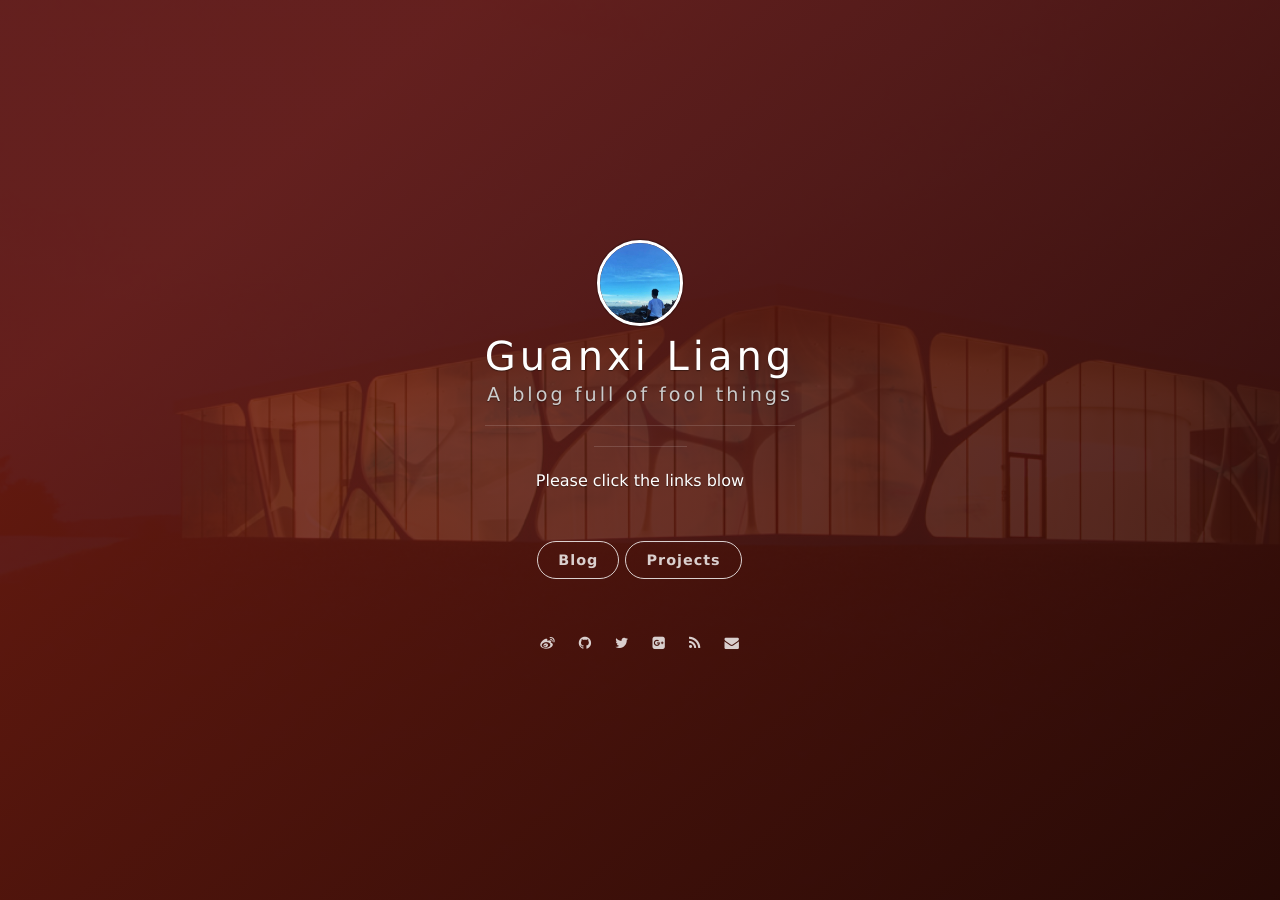
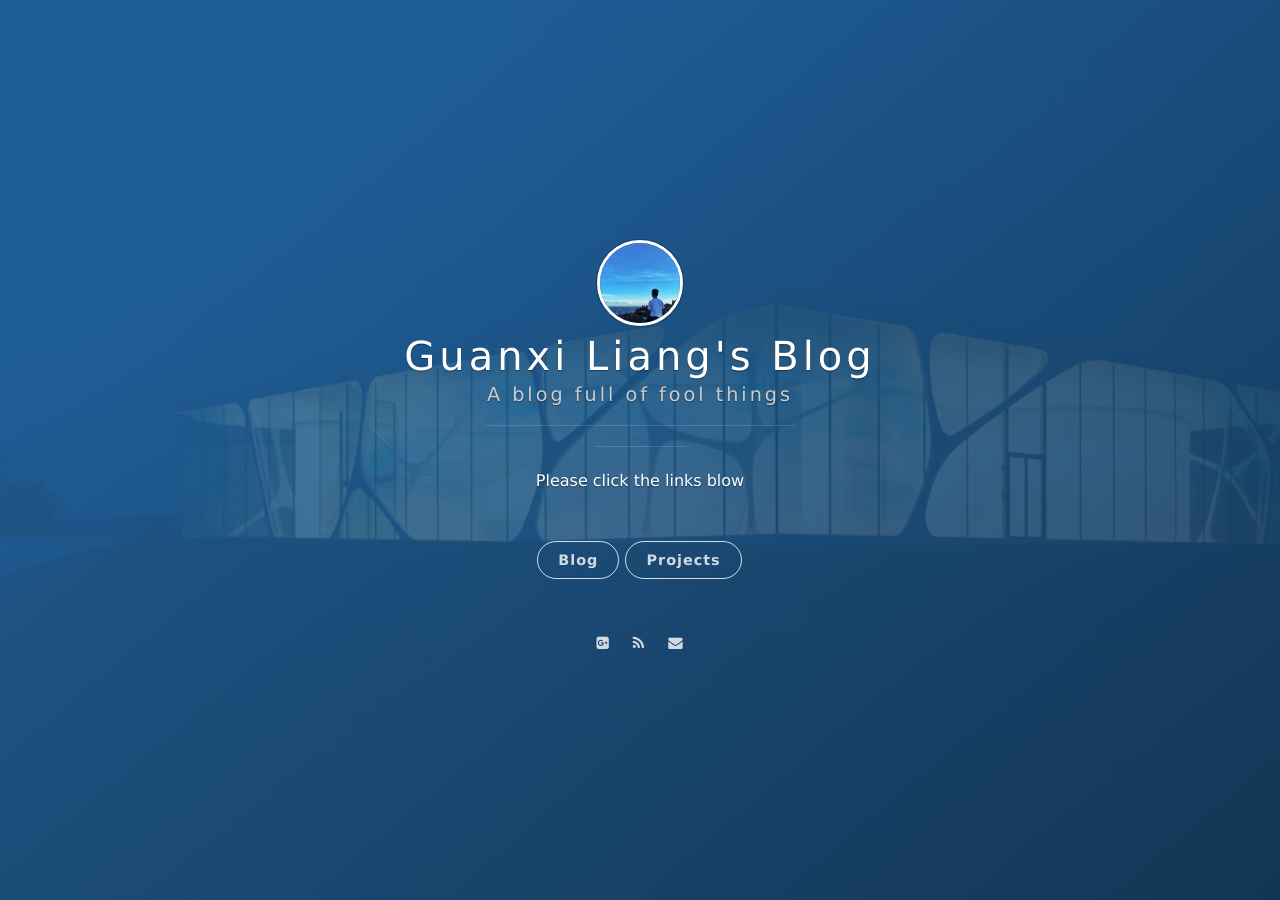
Before and after one commit to garyliang07/garyliang07.github.io, a Jekyll site: the page built from index.html, in a window 1280 px wide. Built offline with Jekyll 4.4.1, drawn with Linux system fonts in a browser that asks for light colours; nearby versions of some CDN libraries; the list of posts is cut into pages by our own code; some of the changed lines change nothing that is shown.

Commit message:
modified name and comment

```diff
--- a/_config.yml
+++ b/_config.yml
@@ -1,5 +1,5 @@
 # Basic
-title: Guanxi Liang
+title: Guanxi Liang's Blog
 subtitle: A blog full of fool things
 welcome_message: Please click the links blow
 description:
@@ -13,7 +13,7 @@ permalink: /:year/:month/:title/
 highlighter: rouge
 
 # supported colors: blue, green, purple, red, orange or slate. If you need clear, leave it empty.
-cover_color: red
+cover_color: blue
 
 # The blog button should not be removed.
 blog_button:
@@ -32,16 +32,13 @@ paginate_path: "page/:num/"
 
 # Comment
 comment:
-    disqus: vno-jekyll
+    disqus: guanxi-liang
     # duoshuo:
 
 # Social
 social:
-    weibo: onevcat
-    github: onevcat
-    twitter: onevcat
     gplus: 107108267983477358170
-    mail: onev@onevcat.com
+    mail: garyliang86@foxmail.com
 
 # Google Analytics
 ga:
```
